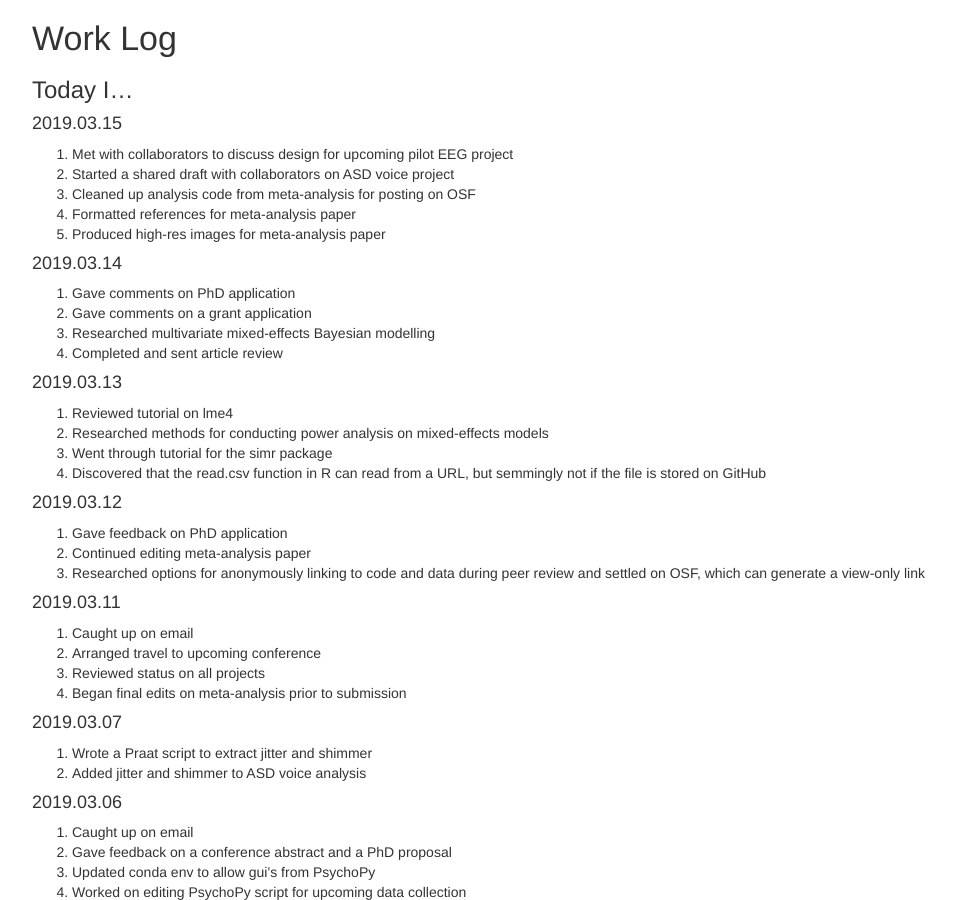
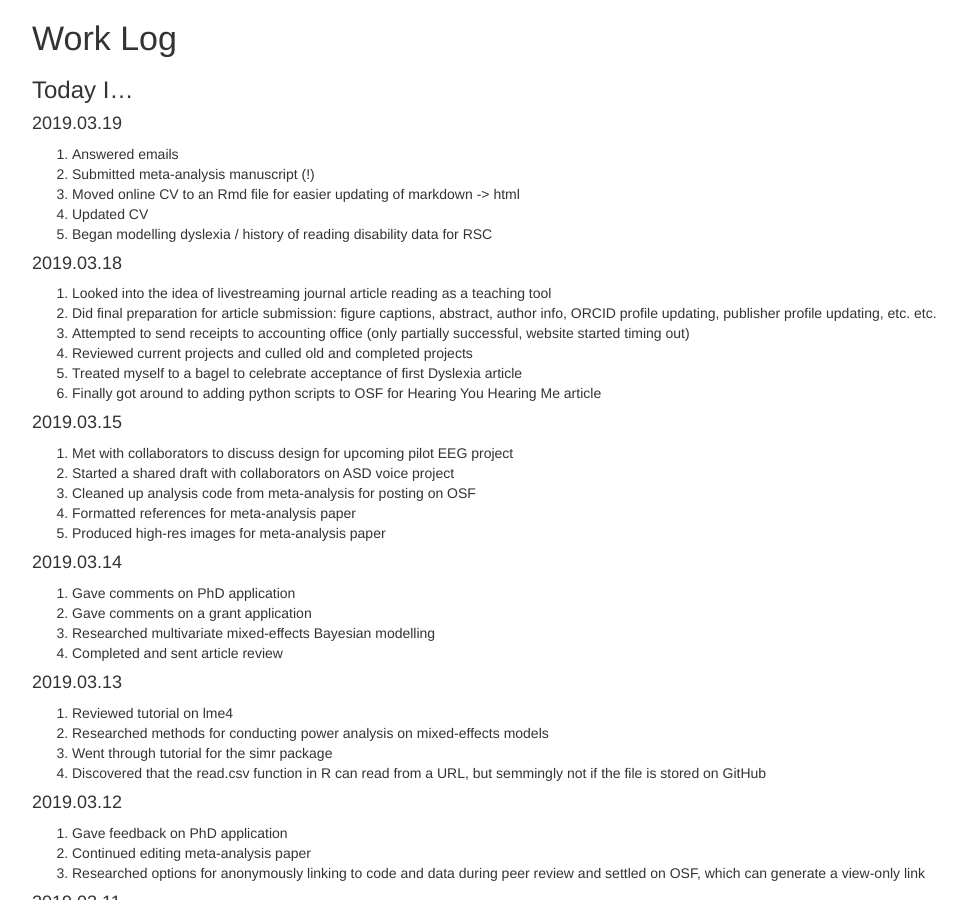
Before and after one commit to ethanweed/ethanweed.github.io, a Jekyll site: the page worklog/WorkLog.html, which Jekyll copies as it is, in a window 1280 px wide and 900 px high. Shown: the whole window, without its empty margins (153-1117 px from the left). Built offline with Jekyll 4.4.1, drawn with Linux system fonts in a browser that asks for light colours.

Commit message:
updated worklog

```diff
--- a/worklog/WorkLog.Rmd
+++ b/worklog/WorkLog.Rmd
@@ -8,9 +8,10 @@ output: html_document
 
 #### 2019.03.19
 1. Answered emails
-1. Submitted meta-analysis manuscript
+1. Submitted meta-analysis manuscript (!)
 1. Moved online CV to an Rmd file for easier updating of markdown -> html
 1. Updated CV
+1. Began modelling dyslexia / history of reading disability data for RSC
 
 ####  2019.03.18
 1. Looked into the idea of livestreaming journal article reading as a teaching tool
--- a/worklog/WorkLog.html
+++ b/worklog/WorkLog.html
@@ -126,6 +126,27 @@ $(document).ready(function () {
 <div id="today-i" class="section level3">
 <h3>Today I…</h3>
 <div id="section" class="section level4">
+<h4>2019.03.19</h4>
+<ol style="list-style-type: decimal">
+<li>Answered emails</li>
+<li>Submitted meta-analysis manuscript (!)</li>
+<li>Moved online CV to an Rmd file for easier updating of markdown -&gt; html</li>
+<li>Updated CV</li>
+<li>Began modelling dyslexia / history of reading disability data for RSC</li>
+</ol>
+</div>
+<div id="section-1" class="section level4">
+<h4>2019.03.18</h4>
+<ol style="list-style-type: decimal">
+<li>Looked into the idea of livestreaming journal article reading as a teaching tool</li>
+<li>Did final preparation for article submission: figure captions, abstract, author info, ORCID profile updating, publisher profile updating, etc. etc.</li>
+<li>Attempted to send receipts to accounting office (only partially successful, website started timing out)</li>
+<li>Reviewed current projects and culled old and completed projects</li>
+<li>Treated myself to a bagel to celebrate acceptance of first Dyslexia article</li>
+<li>Finally got around to adding python scripts to OSF for Hearing You Hearing Me article</li>
+</ol>
+</div>
+<div id="section-2" class="section level4">
 <h4>2019.03.15</h4>
 <ol style="list-style-type: decimal">
 <li>Met with collaborators to discuss design for upcoming pilot EEG project</li>
@@ -135,7 +156,7 @@ $(document).ready(function () {
 <li>Produced high-res images for meta-analysis paper</li>
 </ol>
 </div>
-<div id="section-1" class="section level4">
+<div id="section-3" class="section level4">
 <h4>2019.03.14</h4>
 <ol style="list-style-type: decimal">
 <li>Gave comments on PhD application</li>
@@ -144,7 +165,7 @@ $(document).ready(function () {
 <li>Completed and sent article review</li>
 </ol>
 </div>
-<div id="section-2" class="section level4">
+<div id="section-4" class="section level4">
 <h4>2019.03.13</h4>
 <ol style="list-style-type: decimal">
 <li>Reviewed tutorial on lme4</li>
@@ -153,7 +174,7 @@ $(document).ready(function () {
 <li>Discovered that the read.csv function in R can read from a URL, but semmingly not if the file is stored on GitHub</li>
 </ol>
 </div>
-<div id="section-3" class="section level4">
+<div id="section-5" class="section level4">
 <h4>2019.03.12</h4>
 <ol style="list-style-type: decimal">
 <li>Gave feedback on PhD application</li>
@@ -161,7 +182,7 @@ $(document).ready(function () {
 <li>Researched options for anonymously linking to code and data during peer review and settled on OSF, which can generate a view-only link</li>
 </ol>
 </div>
-<div id="section-4" class="section level4">
+<div id="section-6" class="section level4">
 <h4>2019.03.11</h4>
 <ol style="list-style-type: decimal">
 <li>Caught up on email</li>
@@ -170,14 +191,14 @@ $(document).ready(function () {
 <li>Began final edits on meta-analysis prior to submission</li>
 </ol>
 </div>
-<div id="section-5" class="section level4">
+<div id="section-7" class="section level4">
 <h4>2019.03.07</h4>
 <ol style="list-style-type: decimal">
 <li>Wrote a Praat script to extract jitter and shimmer</li>
 <li>Added jitter and shimmer to ASD voice analysis</li>
 </ol>
 </div>
-<div id="section-6" class="section level4">
+<div id="section-8" class="section level4">
 <h4>2019.03.06</h4>
 <ol style="list-style-type: decimal">
 <li>Caught up on email</li>
@@ -186,7 +207,7 @@ $(document).ready(function () {
 <li>Worked on editing PsychoPy script for upcoming data collection</li>
 </ol>
 </div>
-<div id="section-7" class="section level4">
+<div id="section-9" class="section level4">
 <h4>2019.03.05</h4>
 <ol style="list-style-type: decimal">
 <li>Met with a collaborator to plan analyses for an article</li>
@@ -195,14 +216,14 @@ $(document).ready(function () {
 <li>Set up conda environment for editing psychopy code in jupyter notebooks</li>
 </ol>
 </div>
-<div id="section-8" class="section level4">
+<div id="section-10" class="section level4">
 <h4>2019.03.03</h4>
 <ol style="list-style-type: decimal">
 <li>Reviewed progress during first month of sabbatical</li>
 <li>Thought a bit about changes to next semesters stats teaching</li>
 </ol>
 </div>
-<div id="section-9" class="section level4">
+<div id="section-11" class="section level4">
 <h4>2019.02.29</h4>
 <ol style="list-style-type: decimal">
 <li>Started a new repo for cross-linguistic ASD project</li>
@@ -210,7 +231,7 @@ $(document).ready(function () {
 <li>Experimented with mixing R and Python within a single .Rmd file</li>
 </ol>
 </div>
-<div id="section-10" class="section level4">
+<div id="section-12" class="section level4">
 <h4>2019.02.28</h4>
 <ol style="list-style-type: decimal">
 <li>Had a Skype meeting with research collaborators</li>
@@ -218,7 +239,7 @@ $(document).ready(function () {
 <li>Meeting with collaborators on task selection / modification for upcoming study</li>
 </ol>
 </div>
-<div id="section-11" class="section level4">
+<div id="section-13" class="section level4">
 <h4>2019.02.27</h4>
 <ol style="list-style-type: decimal">
 <li>Answered emails</li>
@@ -229,13 +250,13 @@ $(document).ready(function () {
 <li>Some exam grading</li>
 </ol>
 </div>
-<div id="section-12" class="section level4">
+<div id="section-14" class="section level4">
 <h4>2019.02.26</h4>
 <ol style="list-style-type: decimal">
 <li>Finished article draft and sent to co-author</li>
 </ol>
 </div>
-<div id="section-13" class="section level4">
+<div id="section-15" class="section level4">
 <h4>2019.02.25</h4>
 <ol style="list-style-type: decimal">
 <li>Did MA thesis advising</li>
@@ -247,13 +268,13 @@ $(document).ready(function () {
 <li>Found a small but important error and re-ran meta-analysis</li>
 </ol>
 </div>
-<div id="section-14" class="section level4">
+<div id="section-16" class="section level4">
 <h4>2019.02.24</h4>
 <ol style="list-style-type: decimal">
 <li>Wrote a bash and python combo to batch normalize the volume on a directory of sound files</li>
 </ol>
 </div>
-<div id="section-15" class="section level4">
+<div id="section-17" class="section level4">
 <h4>2019.02.22</h4>
 <ol style="list-style-type: decimal">
 <li>Wrote a Praat script to batch low-pass filter speech stimuli</li>
@@ -263,7 +284,7 @@ $(document).ready(function () {
 <li>Wrote first draft of discussion section for meta-analysis</li>
 </ol>
 </div>
-<div id="section-16" class="section level4">
+<div id="section-18" class="section level4">
 <h4>2019.02.21</h4>
 <ol style="list-style-type: decimal">
 <li>Wrote emails</li>
@@ -273,7 +294,7 @@ $(document).ready(function () {
 <li>Made a table with meta-analysis data</li>
 </ol>
 </div>
-<div id="section-17" class="section level4">
+<div id="section-19" class="section level4">
 <h4>2019.02.20</h4>
 <ol style="list-style-type: decimal">
 <li>Answered emails</li>
```
